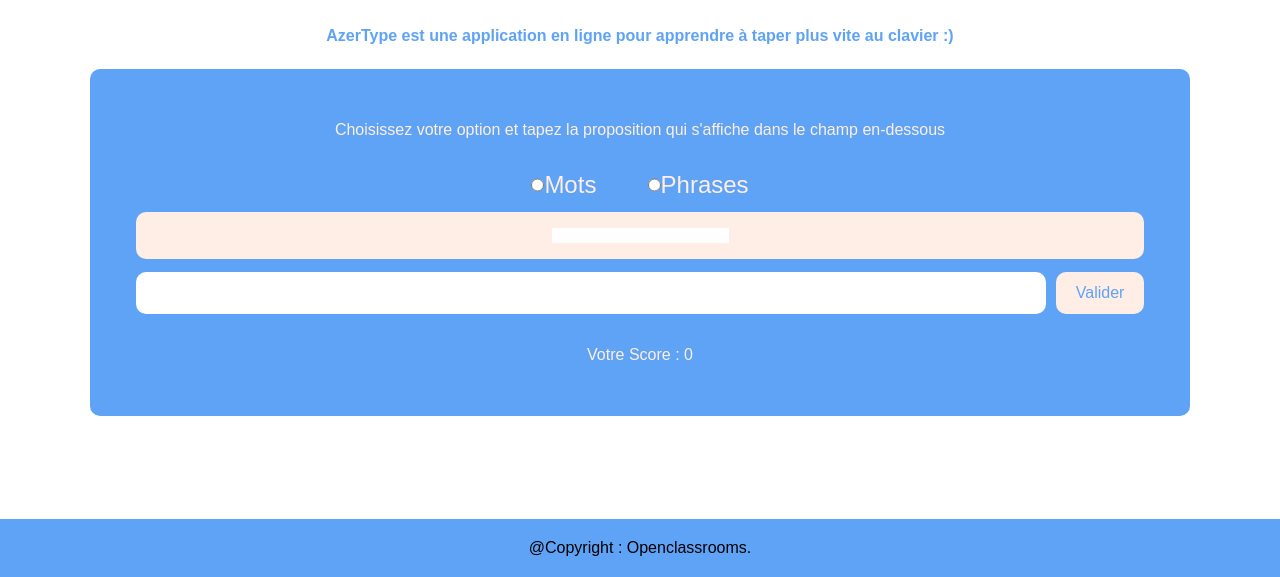
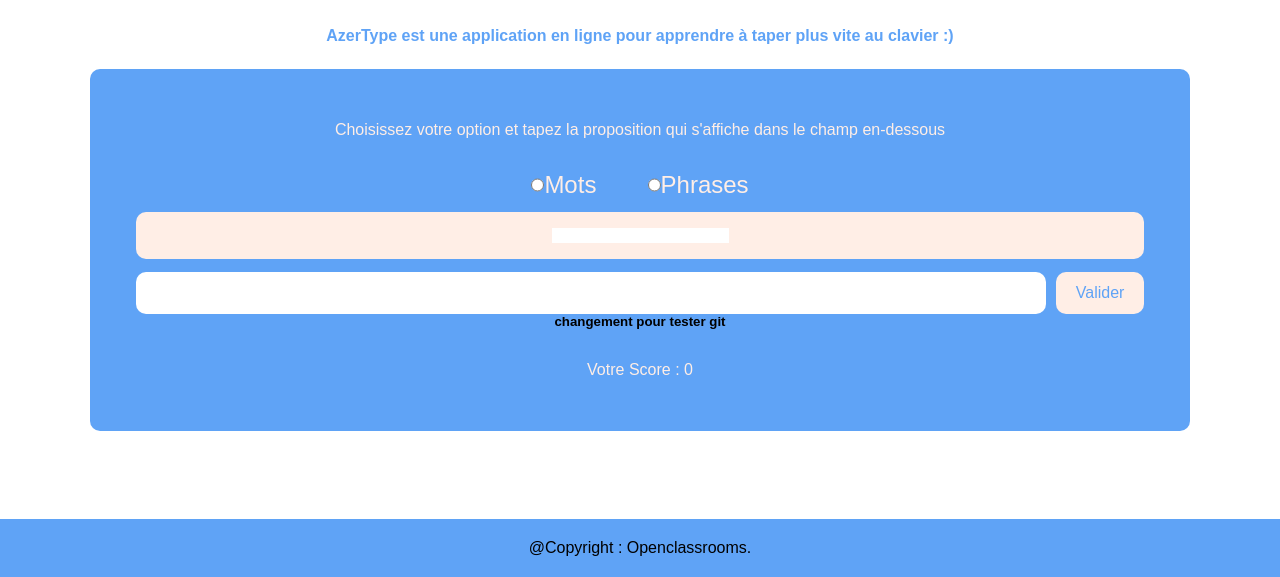
Before and after one commit to yakhya2006/AzerType, a plain HTML site: page AzerType.html in a window 1280 px wide. Shown: the part 223-800 px from the top of the page. Drawn offline with Linux system fonts and the light colour scheme.

Commit message:
ligne 43, ajout de text pour le input txt

```diff
--- a/AzerType.html
+++ b/AzerType.html
@@ -40,7 +40,7 @@
                     <input type="button" value="Valider" id="valider">
                 </div>
             </form>
-
+            <H5> changement pour tester git</H5>
             <p>Votre Score : 0</p>
         </article>
     </section>
```
